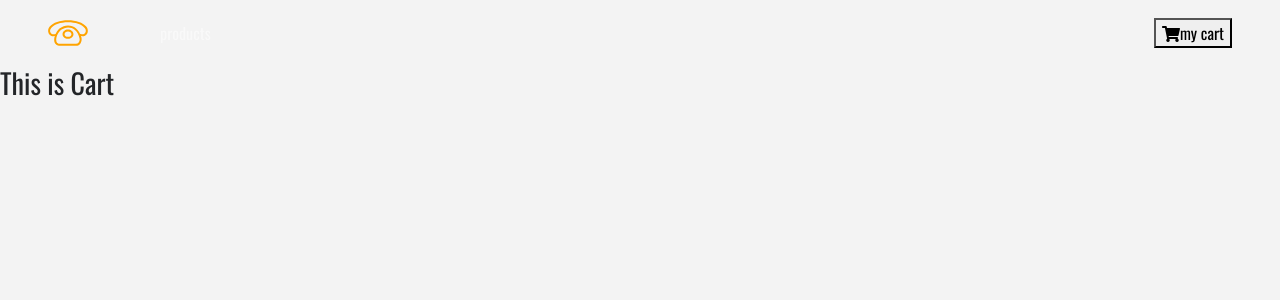
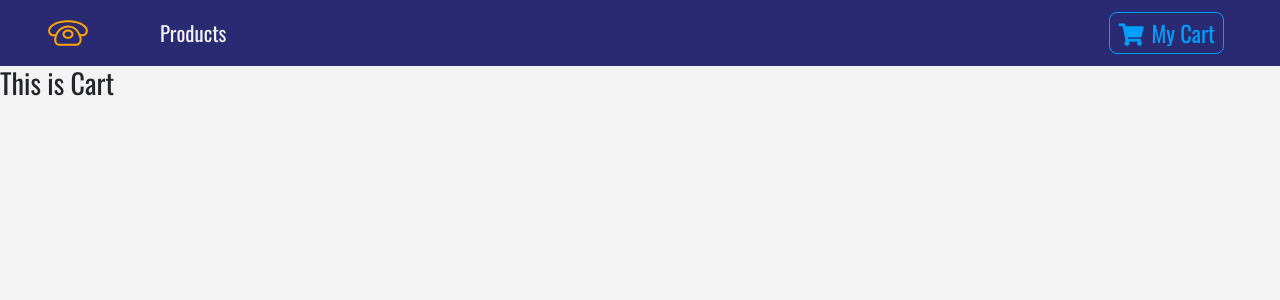
Before and after one commit to seunzone/react-demo-shop, a React (Create React App) app: page /cart in a window 1280 px wide. Shown: the top 300 px of the page. Built offline with nearby package versions, Linux system fonts and the light colour scheme.

Commit message:
create navbar using styled components :fire:

```diff
--- a/package.json
+++ b/package.json
@@ -7,7 +7,8 @@
     "react": "^16.7.0",
     "react-dom": "^16.7.0",
     "react-router-dom": "^4.3.1",
-    "react-scripts": "2.1.3"
+    "react-scripts": "2.1.3",
+    "styled-components": "^4.1.3"
   },
   "scripts": {
     "start": "react-scripts start",
--- /dev/null
+++ b/src/components/Button.js
@@ -0,0 +1,21 @@
+import styled from 'styled-components';
+
+export const ButtonContainer = styled.button`
+text-transform:capitalize;
+font-size:1.4rem;
+background:transparent;
+border:0.05rem solid var(--lightBlue);
+color:var(--lightBlue);
+border-radius:0.5rem;
+padding: 0.2rem 0.5rem;
+cursor:pointer;
+margin: 0.2rem 0.5rem 0.2rem 0;
+transition:all 0.5s ease-in-out;
+&:hover{
+  background: var(--lightBlue);
+  color: var(--mainBlue);
+}
+&:focus{
+  outline: none;
+}
+`
--- a/src/components/Navbar.js
+++ b/src/components/Navbar.js
@@ -1,11 +1,14 @@
 import React, { Component } from 'react';
 import { Link } from 'react-router-dom';
 import logo from '../logo.svg';
+import styled from 'styled-components';
+import { ButtonContainer } from './Button';
+
 
 export default class Navbar extends Component {
   render() {
     return (
-      <nav className="navbar navbar-expand-sm navbar-dark px-sm-5">
+      <NavWrapper className="navbar navbar-expand-sm navbar-dark px-sm-5">
         <Link to='/'>
           <img src={logo} alt="store" className="navbar-brand" />
         </Link>
@@ -17,12 +20,23 @@ export default class Navbar extends Component {
           </li>
         </ul>
         <Link to='/cart' className="ml-auto">
-          <button>
-          <i className="fas fa-shopping-cart" />
+          <ButtonContainer>
+            <span className="mr-2">
+              <i className="fas fa-shopping-cart" />
+            </span>
             my cart
-          </button>
+          </ButtonContainer>
         </Link>
-      </nav>
+      </NavWrapper>
     );
   }
 }
+
+const NavWrapper = styled.nav`
+background:var(--mainBlue);
+.nav-link{
+  color:var(--mainWhite) !important;
+  font-size: 1.3rem;
+  text-transform: capitalize;
+}
+`
```
Also changed, not shown: 1 other file (tests, documents, lock files or other folders).
